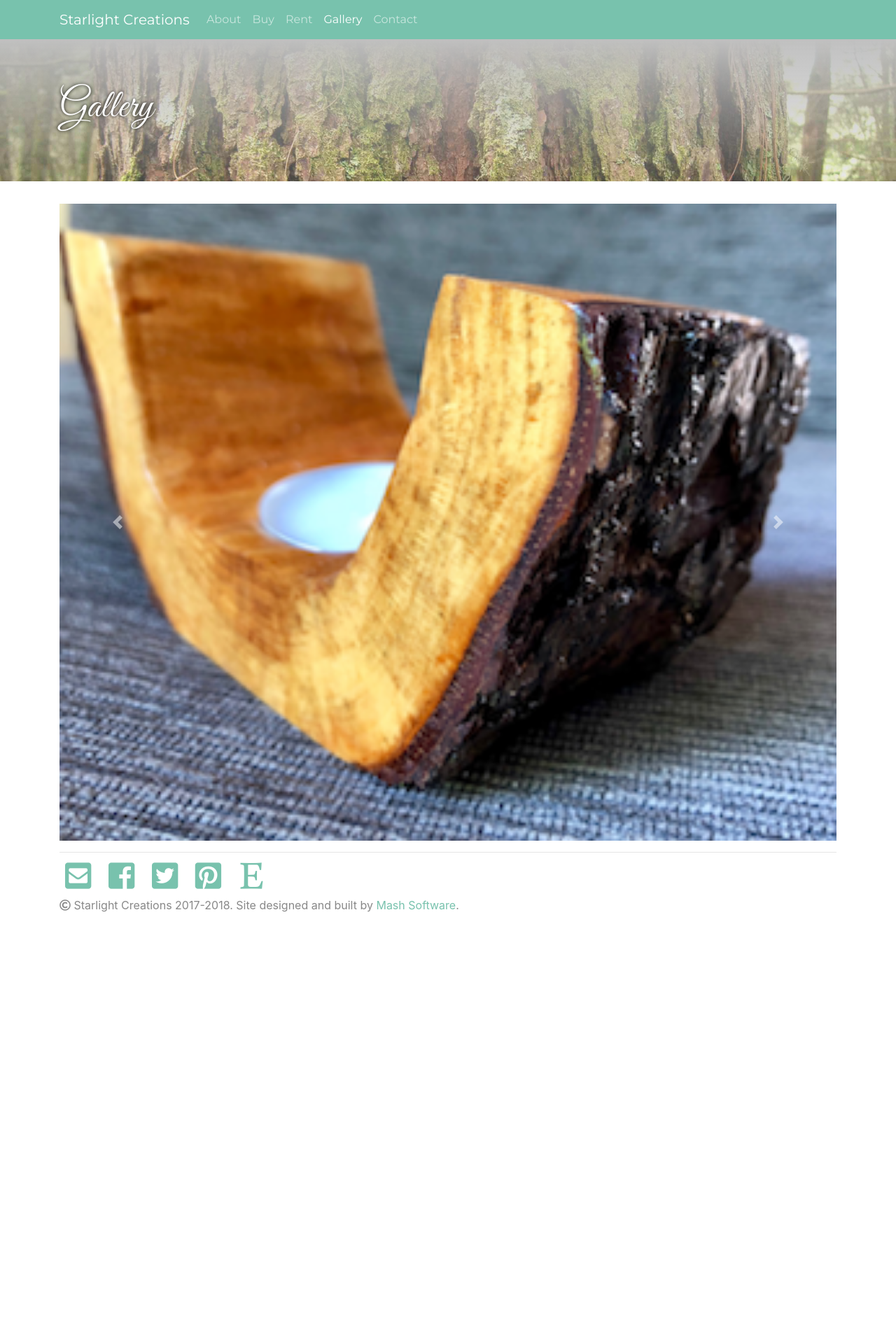
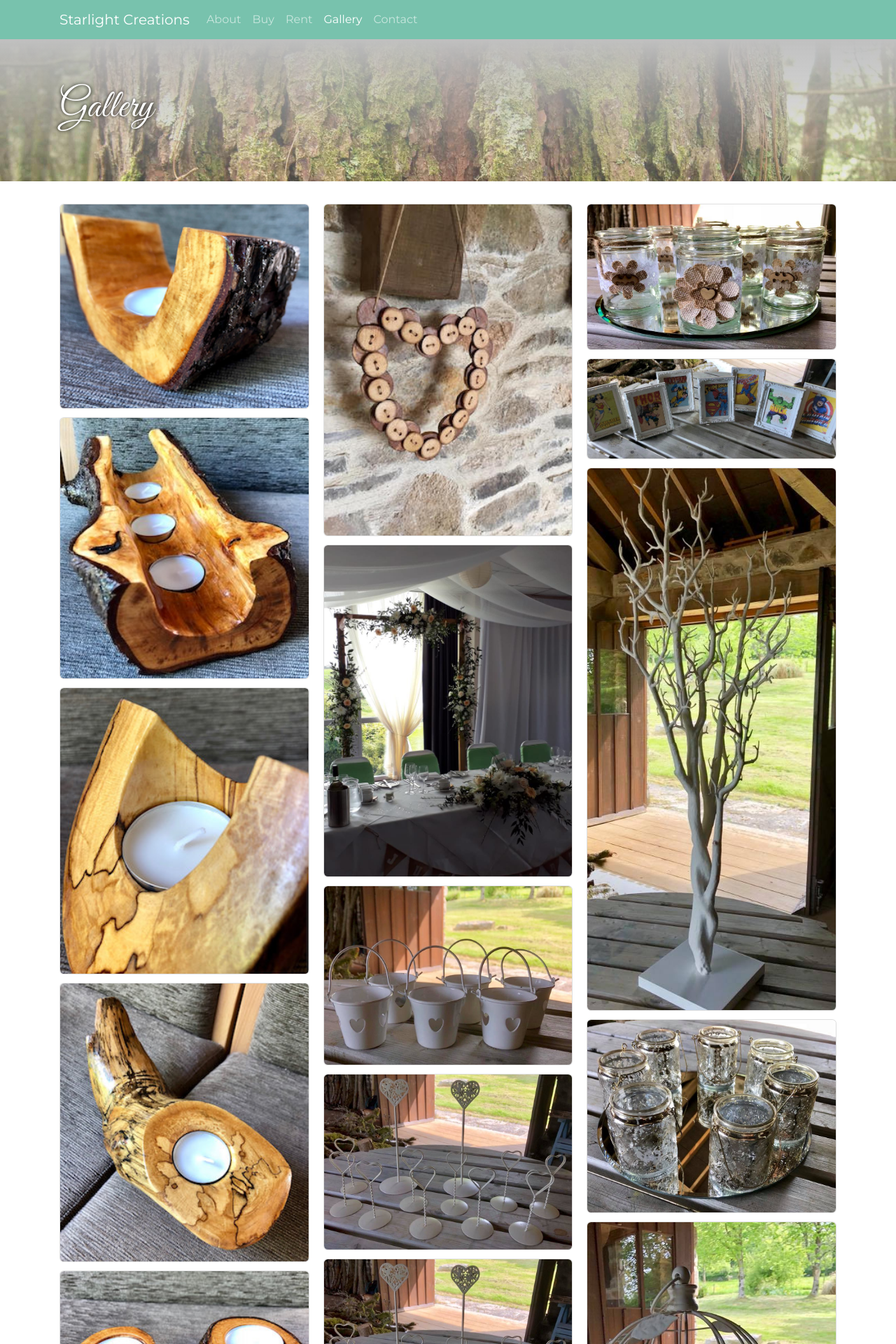
Before and after one commit to starlight-creations/starlight-creations.github.io, a Jekyll site: the page built from gallery.html, in a window 1280 px wide. Shown: the top 1920 px of the page at 70% size. Built offline with Jekyll 4.4.1, drawn with Linux system fonts in a browser that asks for light colours; nearby versions of some CDN libraries; before the commit the page ends 1321 px from its top, so only the background shows below that.

Commit message:
gallery card masonry layout

```diff
--- a/gallery.html
+++ b/gallery.html
@@ -3,20 +3,15 @@ layout: default
 title: Gallery
 permalink: /gallery
 ---
-<div id="carouselExampleControls" class="carousel slide" data-ride="carousel">
-    <div class="carousel-inner">
-        {% for product in site.data.products %}
-        <div class="carousel-item {% if forloop.first == true %}active{% endif %}">
-            <img class="d-block w-100" src="{{site.baseurl}}{{product.img}}?auto=yes&bg=777&fg=555&text={{product.name}}" alt="{{product.name}}">
-        </div>
-        {% endfor %}
+<div class="card-columns">
+    {% for item in site.data.products %}
+    <div class="card">
+        <img class="card-img" src="{{item.img | absolute_url }}" alt="{{item.name}}" width="300">
     </div>
-    <a class="carousel-control-prev" href="#carouselExampleControls" role="button" data-slide="prev">
-        <span class="carousel-control-prev-icon" aria-hidden="true"></span>
-        <span class="sr-only">Previous</span>
-    </a>
-    <a class="carousel-control-next" href="#carouselExampleControls" role="button" data-slide="next">
-        <span class="carousel-control-next-icon" aria-hidden="true"></span>
-        <span class="sr-only">Next</span>
-    </a>
+    {% endfor %}
+    {% for item in site.data.services %}
+    <div class="card">
+        <img class="card-img" src="{{item.img | absolute_url }}" alt="{{item.name}}" width="300">
+    </div>
+    {% endfor %}
 </div>
```
